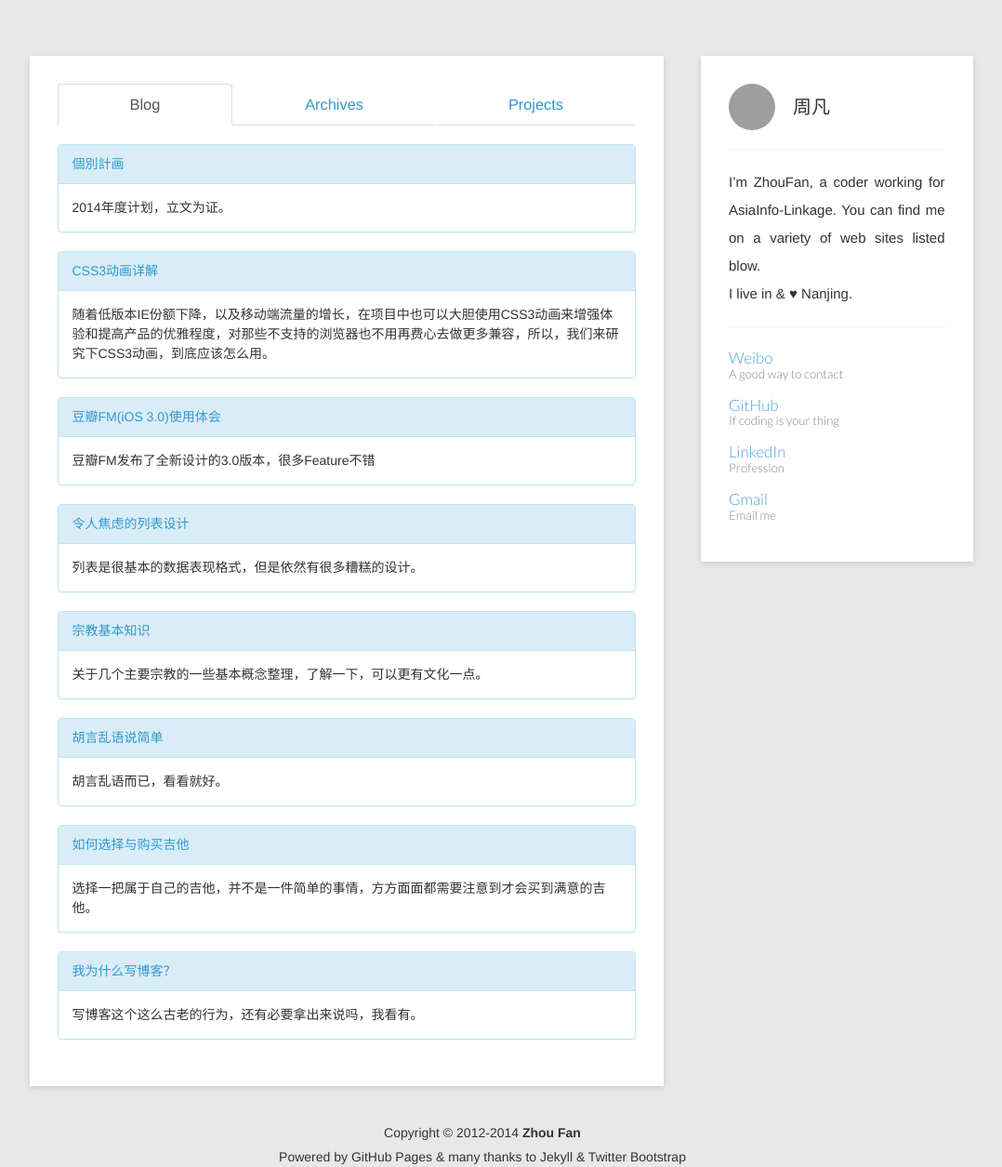
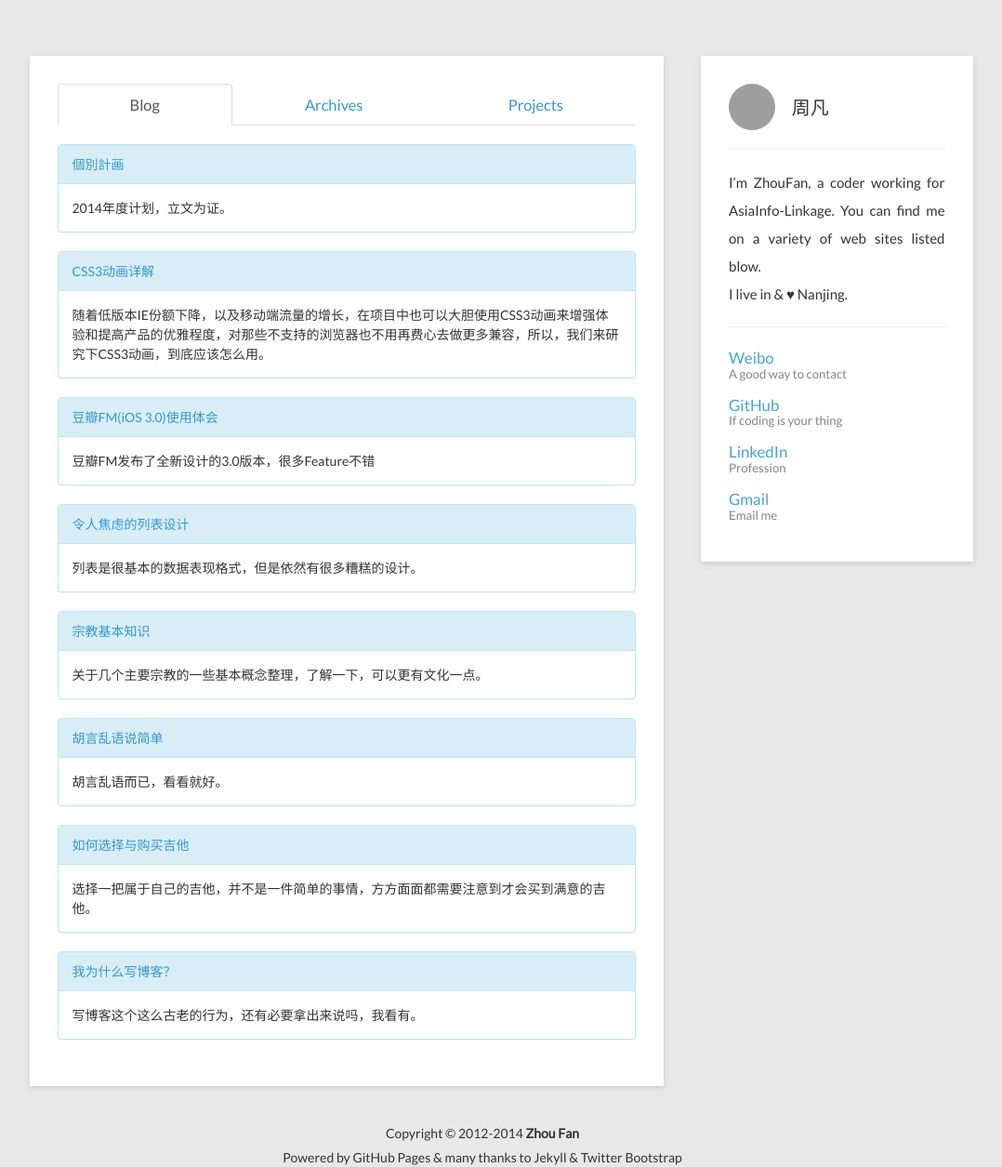
Before and after one commit to zhoufan2013/zhoufan2013.github.io, a Jekyll site: the page built from index.html, in a window 1280 px wide. Shown: the whole page at 93% size, without its empty margins (121-1199 px from the left). Built offline with Jekyll 4.4.1, drawn with Linux system fonts in a browser that asks for light colours; nearby versions of some CDN libraries; Markdown is read by kramdown in place of the engine named in the settings; the list of posts is cut into pages by our own code; grey boxes are pictures that could not be loaded.

Commit message:
v2 update

```diff
--- a/css/style.css
+++ b/css/style.css
@@ -8,7 +8,7 @@ License: Attribution-ShareAlike 3.0 Unported (CC BY-SA 3.0)
 License URI: http://creativecommons.org/licenses/by-sa/3.0/
 */
 
-@import url(https://fonts.googleapis.com/css?family=Lato:300italic,700italic,300,700);
+@import url(https://fonts.googleapis.com/css?family=Lato);
 
 /* 导航栏标题 */
 .navbar-inverse .navbar-brand{
@@ -89,7 +89,7 @@ License URI: http://creativecommons.org/licenses/by-sa/3.0/
 
 /* fonts */
 body {
-	font-family: Lato "Hiragino Sans GB", "Microsoft YaHei", Arial, sans-serif;
+	font-family: 'Lato', "Hiragino Sans GB", "Microsoft YaHei", Arial, sans-serif;
 	/*font: 14px/1.5 Lato, "Helvetica Neue", "Microsoft YaHei", Helvetica, Arial, sans-serif;*/
 	font-weight: normal;
 	line-height: 1.5em;
--- a/index.html
+++ b/index.html
@@ -56,7 +56,3 @@ title: 周凡君の个人站
 	</div>
 
 </div>
-
-<script type="text/javascript">
-
-</script>
```
